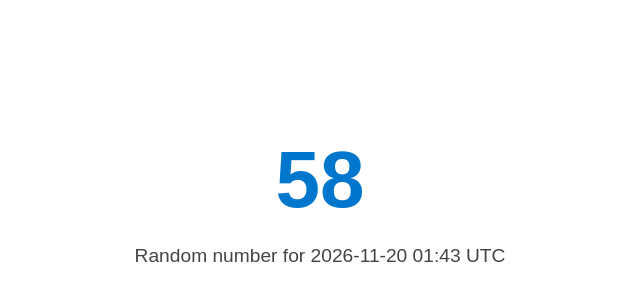
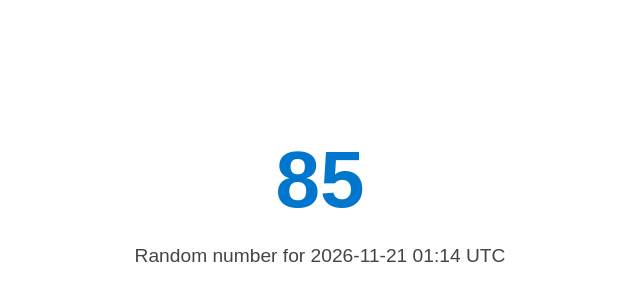
Before and after one commit to Neato-Nick/daily-random-number, a plain HTML site: page index.html in a window 1280 px wide. Shown: the part 58-358 px from the top of the page, 320-960 px from the left. Drawn offline with Linux system fonts and the light colour scheme.

Commit message:
Daily update: Sat Nov 21 01:14:57 UTC 2026

```diff
--- a/index.html
+++ b/index.html
@@ -11,7 +11,7 @@
   </style>
 </head>
 <body>
-  <h1>58</h1>
-  <p>Random number for 2026-11-20 01:43 UTC</p>
+  <h1>85</h1>
+  <p>Random number for 2026-11-21 01:14 UTC</p>
 </body>
 </html>
```
